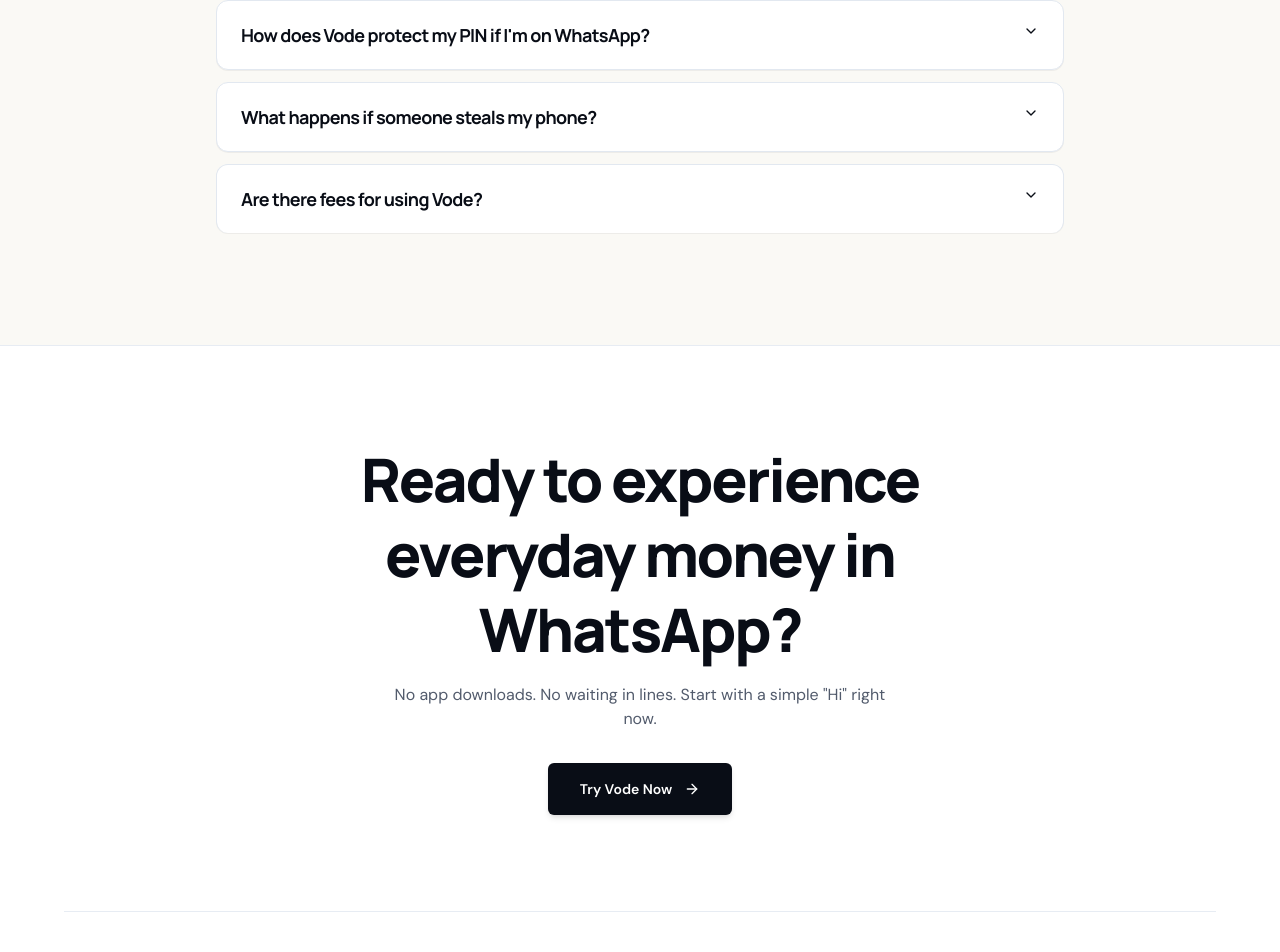
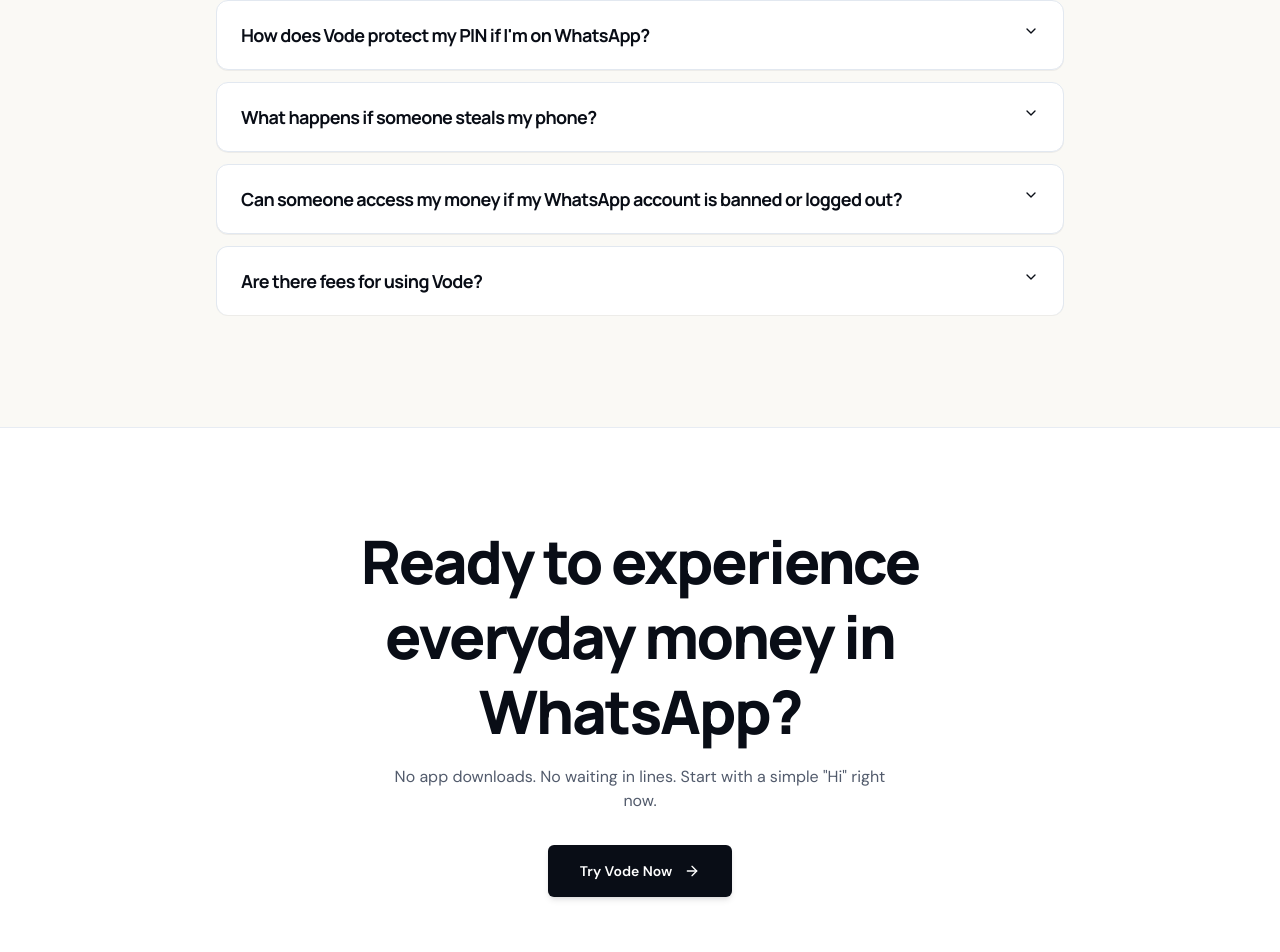
Before and after one commit to Lamidev/Vode, a Next.js app in the folder Frontend/: page / in a window 1280 px wide. Shown: the part 5692-6644 px from the top of the page. Built offline with nearby package versions, Linux system fonts and the light colour scheme.

Commit message:
feat: add account reassurance FAQ regarding WhatsApp ban or logout

```diff
--- a/Frontend/src/components/FAQSection.tsx
+++ b/Frontend/src/components/FAQSection.tsx
@@ -36,6 +36,11 @@ const FAQS = [
   },
   {
     value: "item-6",
+    q: "Can someone access my money if my WhatsApp account is banned or logged out?",
+    a: "No. Your funds do not reside inside WhatsApp; they are held securely on regulated partner banking rails in your dedicated NUBAN. WhatsApp is solely the conversational interface. If your WhatsApp is ever banned, deleted, or logged out, your money remains 100% safe. You can lock your account anytime via our Emergency Web Portal (usevode.com/freeze), and easily re-link your verified identity to a new phone number through our support team.",
+  },
+  {
+    value: "item-7",
     q: "Are there fees for using Vode?",
     a: "Transfers between Vode users are completely free. Outward transfers to external commercial banks carry standard nominal network clearing fees displayed clearly before you confirm the transaction.",
   },
```
